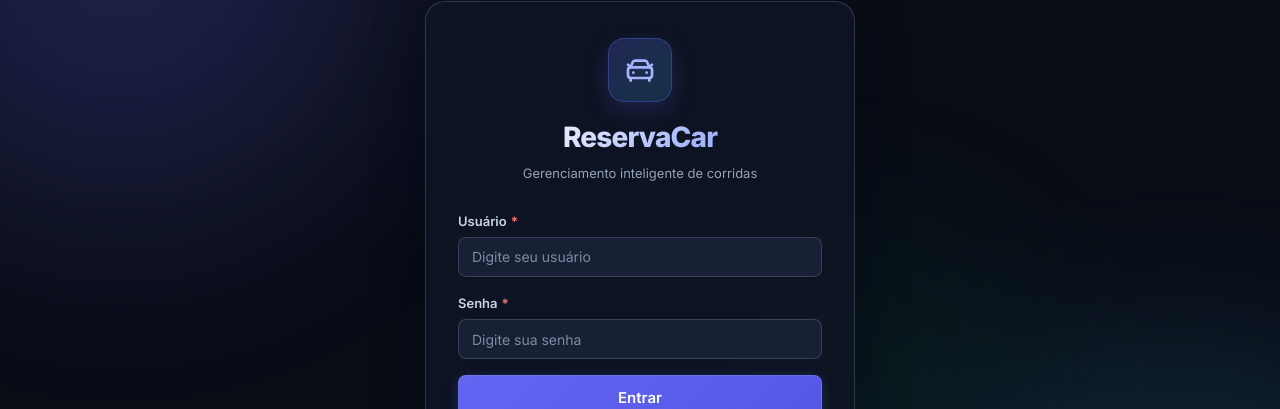
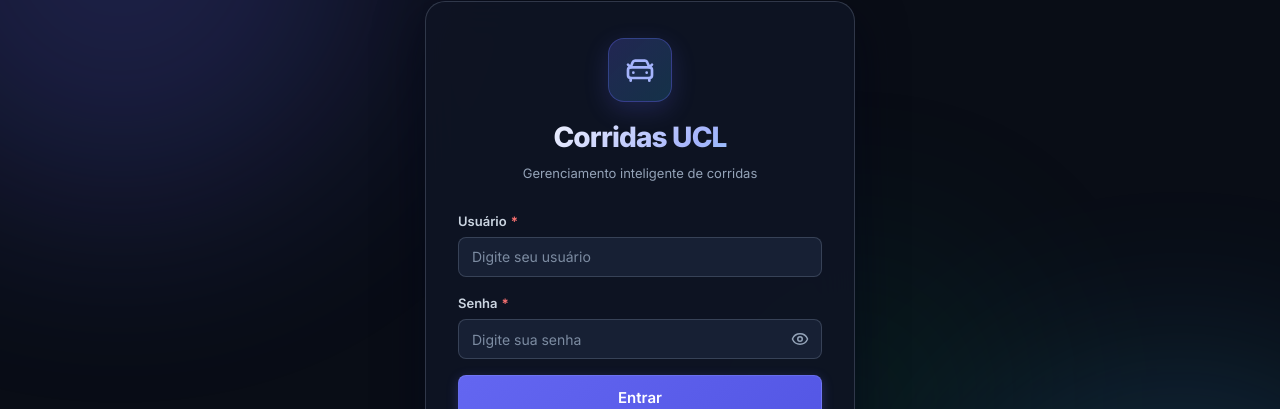
Before and after one commit to VictorSeveriano/projetoaed3-front, a React (Vite) app: page /login in a window 1280 px wide. Shown: the part 134-543 px from the top of the page. Built offline with nearby package versions, Linux system fonts and the light colour scheme; no server answers.

Commit message:
feat: renomear referências de ReservaCar para Corridas UCL e adicionar toggle de senha no componente de input

```diff
--- a/index.html
+++ b/index.html
@@ -5,7 +5,7 @@
     <link rel="icon" type="image/svg+xml" href="/vite.svg" />
     <meta name="viewport" content="width=device-width, initial-scale=1.0" />
     <meta name="description" content="Sistema de Corridas com Rotas Reais, Grafo e ABB - AED3" />
-    <title>ReservaCar | Gerenciamento de Corridas</title>
+    <title>Corridas UCL | Gerenciamento de Corridas</title>
     <link rel="preconnect" href="https://fonts.googleapis.com" />
     <link rel="preconnect" href="https://fonts.gstatic.com" crossorigin />
     <link
--- a/src/components/layout/Layout.jsx
+++ b/src/components/layout/Layout.jsx
@@ -31,7 +31,7 @@ const Layout = ({ children }) => {
           <span className="mobile-top-bar__icon" aria-hidden="true">
             <Car size={20} />
           </span>
-          <span className="mobile-top-bar__title">ReservaCar</span>
+          <span className="mobile-top-bar__title">Corridas UCL</span>
         </div>
       </header>
 
--- a/src/components/layout/Sidebar.jsx
+++ b/src/components/layout/Sidebar.jsx
@@ -159,7 +159,7 @@ const Sidebar = React.memo(({ isOpen, onClose, isDesktopClosed, onToggleDesktop
               <Car size={20} />
             </span>
             <div className="sidebar__brand-text">
-              <span className="sidebar__brand-name">ReservaCar</span>
+              <span className="sidebar__brand-name">Corridas UCL</span>
               <span className="sidebar__brand-sub">
                 {PERFIL_LABELS[usuario?.perfil] || 'Sistema'}
               </span>
--- a/src/components/ui/Input.jsx
+++ b/src/components/ui/Input.jsx
@@ -1,5 +1,5 @@
-import React, { useId } from 'react';
-import { TriangleAlert } from 'lucide-react';
+import React, { useId, useState } from 'react';
+import { TriangleAlert, Eye, EyeOff } from 'lucide-react';
 
 const Input = ({
   label,
@@ -8,9 +8,12 @@ const Input = ({
   hint,
   required = false,
   className = '',
+  type = 'text',
+  showPasswordToggle = false,
   ...props
 }) => {
   const autoId = useId();
+  const [mostrarSenha, setMostrarSenha] = useState(false);
   const inputId = id || `input-${autoId.replace(/:/g, '')}`;
   const errorId = `${inputId}-error`;
   const hintId = `${inputId}-hint`;
@@ -18,6 +21,21 @@ const Input = ({
     error ? errorId : null,
     hint ? hintId : null,
   ].filter(Boolean).join(' ') || undefined;
+
+  const temToggleSenha = showPasswordToggle && type === 'password';
+  const tipoEfetivo = temToggleSenha && mostrarSenha ? 'text' : type;
+
+  const campoInput = (
+    <input
+      id={inputId}
+      type={tipoEfetivo}
+      className={`input-field ${error ? 'input-field--error' : ''} ${temToggleSenha ? 'input-field--with-toggle' : ''}`.trim()}
+      required={required}
+      aria-invalid={error ? true : undefined}
+      aria-describedby={describedBy}
+      {...props}
+    />
+  );
 
   return (
     <div className={`input-group ${className}`.trim()}>
@@ -27,14 +45,23 @@ const Input = ({
           {required && <span className="input-required" aria-hidden="true">*</span>}
         </label>
       )}
-      <input
-        id={inputId}
-        className={`input-field ${error ? 'input-field--error' : ''}`.trim()}
-        required={required}
-        aria-invalid={error ? true : undefined}
-        aria-describedby={describedBy}
-        {...props}
-      />
+      {temToggleSenha ? (
+        <div className="input-password-wrap">
+          {campoInput}
+          <button
+            type="button"
+            className="input-password-toggle"
+            onClick={() => setMostrarSenha((prev) => !prev)}
+            aria-label={mostrarSenha ? 'Ocultar senha' : 'Mostrar senha'}
+            aria-pressed={mostrarSenha}
+            title={mostrarSenha ? 'Ocultar senha' : 'Mostrar senha'}
+          >
+            {mostrarSenha ? <EyeOff size={18} aria-hidden="true" /> : <Eye size={18} aria-hidden="true" />}
+          </button>
+        </div>
+      ) : (
+        campoInput
+      )}
       {hint && !error && (
         <span id={hintId} className="input-hint">{hint}</span>
       )}
--- a/src/pages/Login/LoginPage.jsx
+++ b/src/pages/Login/LoginPage.jsx
@@ -111,7 +111,7 @@ const LoginPage = () => {
           <div className="login-logo__badge" aria-hidden="true">
             <CarFront size={32} />
           </div>
-          <h1 className="login-logo__title">ReservaCar</h1>
+          <h1 className="login-logo__title">Corridas UCL</h1>
           <p className="login-logo__subtitle">Gerenciamento inteligente de corridas</p>
         </div>
 
@@ -135,6 +135,7 @@ const LoginPage = () => {
             label="Senha"
             required
             type="password"
+            showPasswordToggle
             placeholder="Digite sua senha"
             value={form.senha}
             onChange={handleChange}
@@ -235,7 +236,7 @@ const LoginPage = () => {
             <div className="signup-success__icon" aria-hidden="true">
               <CheckCircle2 size={56} strokeWidth={1.75} />
             </div>
-            <h3 className="signup-success__title">Obrigado por usar o ReservaCar!</h3>
+            <h3 className="signup-success__title">Obrigado por usar o Corridas UCL!</h3>
             <p className="signup-success__desc">
               Seu cadastro foi realizado com sucesso. Para acessar a plataforma, utilize o login gerado abaixo.
             </p>
--- a/src/styles/base.css
+++ b/src/styles/base.css
@@ -1,5 +1,5 @@
 /* ============================================================
-   RESERVACAR — BASE, RESET, ACESSIBILIDADE E UTILITÁRIOS
+   CORRIDAS UCL — BASE, RESET, ACESSIBILIDADE E UTILITÁRIOS
    ============================================================ */
 
 *,
--- a/src/styles/components.css
+++ b/src/styles/components.css
@@ -1,5 +1,5 @@
 /* ============================================================
-   RESERVACAR — COMPONENTES COMPARTILHADOS
+   CORRIDAS UCL — COMPONENTES COMPARTILHADOS
    Buttons, Badges, Cards, StatCards, ChartCards, Forms,
    Tables + Responsive Mobile Cards, Modals, EmptyState, Loading
    ============================================================ */
@@ -583,6 +583,49 @@
 
 .input-with-icon .input-field {
   padding-left: 34px;
+}
+
+.input-password-wrap {
+  position: relative;
+  width: 100%;
+}
+
+.input-field--with-toggle {
+  padding-right: 42px;
+}
+
+.input-field--with-toggle::-ms-reveal,
+.input-field--with-toggle::-ms-clear {
+  display: none;
+}
+
+.input-password-toggle {
+  position: absolute;
+  right: 6px;
+  top: 50%;
+  transform: translateY(-50%);
+  width: 32px;
+  height: 32px;
+  border: 0;
+  border-radius: var(--radius-xs);
+  background: transparent;
+  color: var(--text-muted);
+  display: inline-flex;
+  align-items: center;
+  justify-content: center;
+  cursor: pointer;
+  transition: color var(--transition), background-color var(--transition);
+}
+
+.input-password-toggle:hover {
+  color: var(--text-primary);
+  background: rgba(148, 163, 184, 0.12);
+}
+
+.input-password-toggle:focus-visible {
+  outline: none;
+  box-shadow: var(--focus-ring);
+  color: var(--text-primary);
 }
 
 .input-error {
--- a/src/styles/index.css
+++ b/src/styles/index.css
@@ -1,5 +1,5 @@
 /* ============================================================
-   RESERVACAR — ENTRYPOINT DE ESTILOS (DESIGN SYSTEM MODULAR)
+   CORRIDAS UCL — ENTRYPOINT DE ESTILOS (DESIGN SYSTEM MODULAR)
    ============================================================ */
 
 @import './tokens.css';
--- a/src/styles/layout.css
+++ b/src/styles/layout.css
@@ -1,5 +1,5 @@
 /* ============================================================
-   RESERVACAR — LAYOUT GLOBAL, SIDEBAR, HEADER E TOOLBARS
+   CORRIDAS UCL — LAYOUT GLOBAL, SIDEBAR, HEADER E TOOLBARS
    ============================================================ */
 
 .app-layout {
--- a/src/styles/pages.css
+++ b/src/styles/pages.css
@@ -1,5 +1,5 @@
 /* ============================================================
-   RESERVACAR — ESTILOS POR TELA / DOMÍNIO
+   CORRIDAS UCL — ESTILOS POR TELA / DOMÍNIO
    Login, Wizard, Veículos, Corridas, Rotas, Notificações,
    Perfil, Meu Veículo, Relatório e Auditoria
    ============================================================ */
--- a/src/styles/tokens.css
+++ b/src/styles/tokens.css
@@ -1,5 +1,5 @@
 /* ============================================================
-   RESERVACAR — DESIGN TOKENS
+   CORRIDAS UCL — DESIGN TOKENS
    Fonte única de verdade para cores, tipografia, espaçamentos,
    elevação, bordas, controle de altura e camadas (z-index).
    ============================================================ */
```
